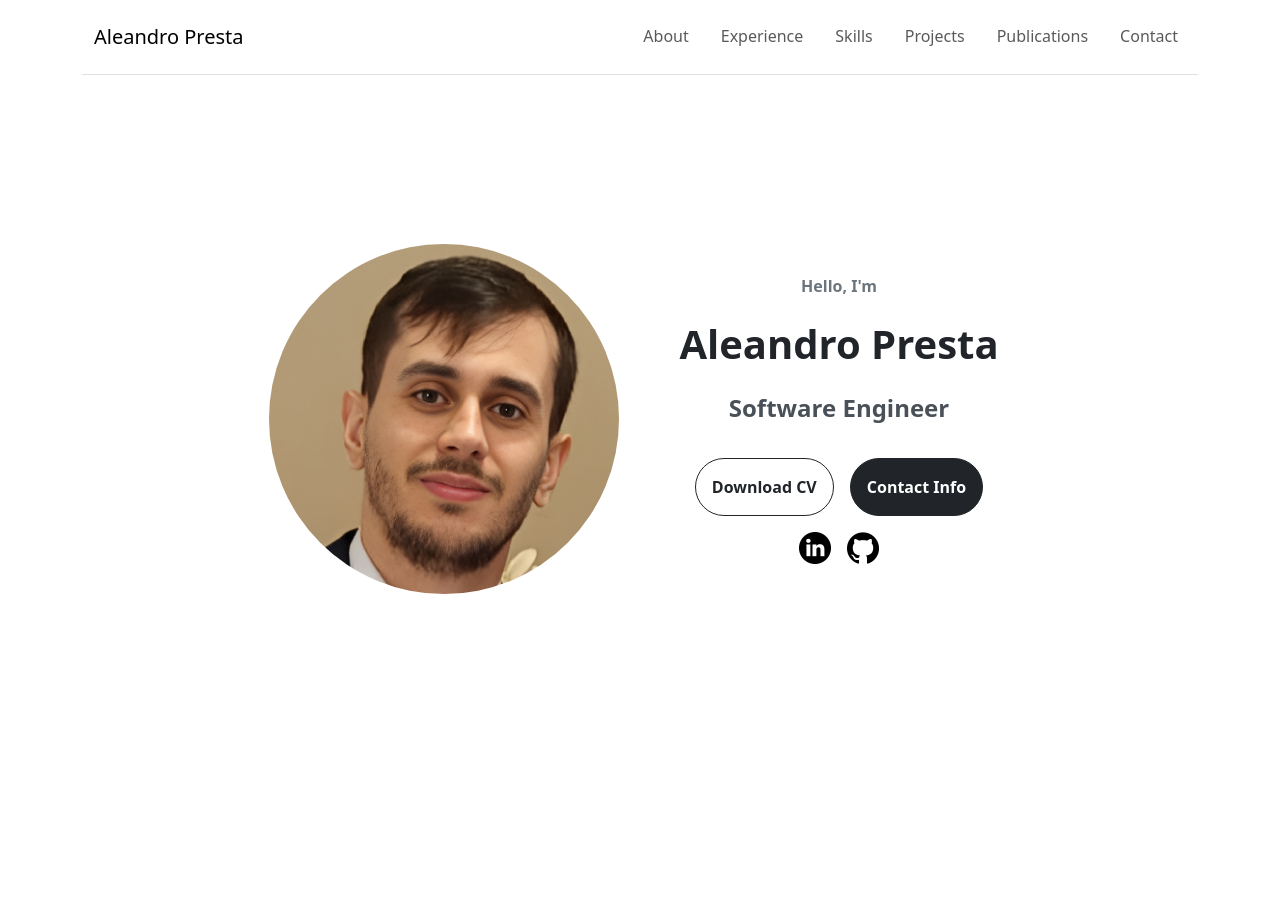
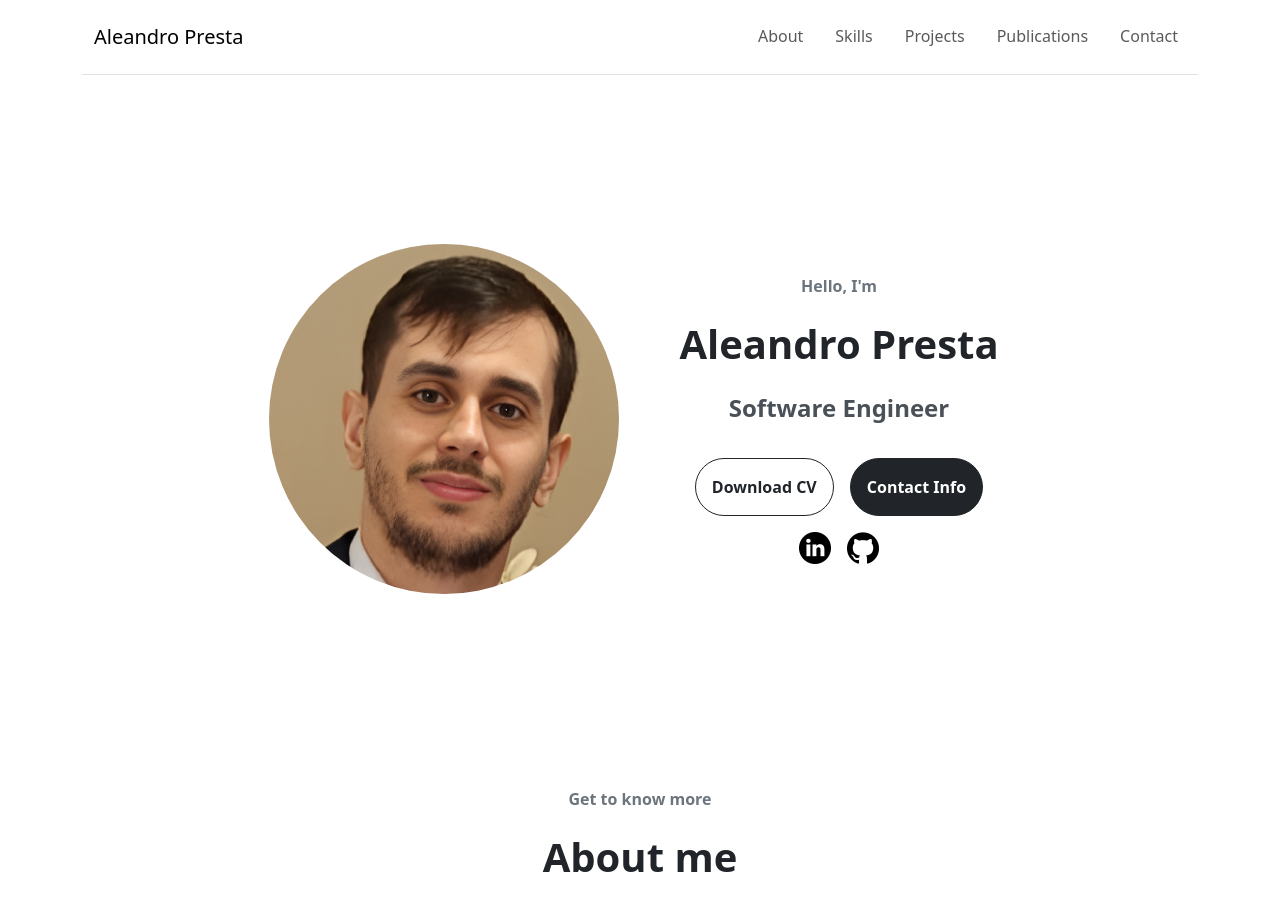
Before and after one commit to AleandroPresta/personal-portfolio-angular, an Angular app in the folder app/: page / in a window 1280 px wide. Before the commit the page ends 800 px from the top, so only its background shows below. Built offline with nearby package versions, Linux system fonts and the light colour scheme.

Commit message:
Created empty about section with nav linkage

```diff
--- /dev/null
+++ b/app/src/app/about/about.component.html
@@ -0,0 +1,6 @@
+<section id="about" class="container d-flex flex-column justify-content-center">
+    <div class="container text-center">
+        <p class="text-secondary fw-bold">Get to know more</p>
+        <p class="fs-1 fw-bold">About me</p>
+    </div>
+</section>
--- a/app/src/app/app.component.html
+++ b/app/src/app/app.component.html
@@ -3,5 +3,6 @@
 </header>
 <main class="main">
     <app-profile></app-profile>
+    <app-about></app-about>
 </main>
 <router-outlet />
--- a/app/src/app/app.component.ts
+++ b/app/src/app/app.component.ts
@@ -2,11 +2,12 @@ import { Component } from '@angular/core';
 import { RouterOutlet } from '@angular/router';
 import { NavigationComponent } from "./navigation/navigation.component";
 import { ProfileComponent } from "./profile/profile.component";
+import { AboutComponent } from "./about/about.component";
 
 @Component({
   selector: 'app-root',
   standalone: true,
-  imports: [RouterOutlet, NavigationComponent, ProfileComponent],
+  imports: [RouterOutlet, NavigationComponent, ProfileComponent, AboutComponent],
   templateUrl: './app.component.html',
   styleUrl: './app.component.css'
 })
--- a/app/src/app/navigation/navigation.component.html
+++ b/app/src/app/navigation/navigation.component.html
@@ -8,10 +8,7 @@
             <div class="collapse navbar-collapse justify-content-end" id="navbarSupportedContent">
                 <ul class="navbar-nav nav-underline mb-2 mb-lg-0">
                     <li class="nav-item">
-                        <a class="nav-link" href="#">About</a>
-                    </li>
-                    <li class="nav-item">
-                        <a class="nav-link" href="#">Experience</a>
+                        <a class="nav-link" href="#about">About</a>
                     </li>
                     <li class="nav-item">
                         <a class="nav-link" href="#">Skills</a>
--- a/app/src/app/profile/profile.component.html
+++ b/app/src/app/profile/profile.component.html
@@ -1,4 +1,4 @@
-<section class="profile-container d-flex justify-content-center">
+<section class="profile-container d-flex justify-content-center mb-5">
     <div class="container d-flex flex-lg-row flex-column justify-content-center align-items-center gap-5">
         <div class="d-flex">
             <img class="rounded-circle" src="./assets/profile-pic.png" alt="Profile Picture" width="350">
```
Also changed, not shown: app/src/app/about/about.component.ts (added, +12 -0 lines), app/src/app/about/about.component.css (added), 1 other file (tests, documents, lock files or other folders).
